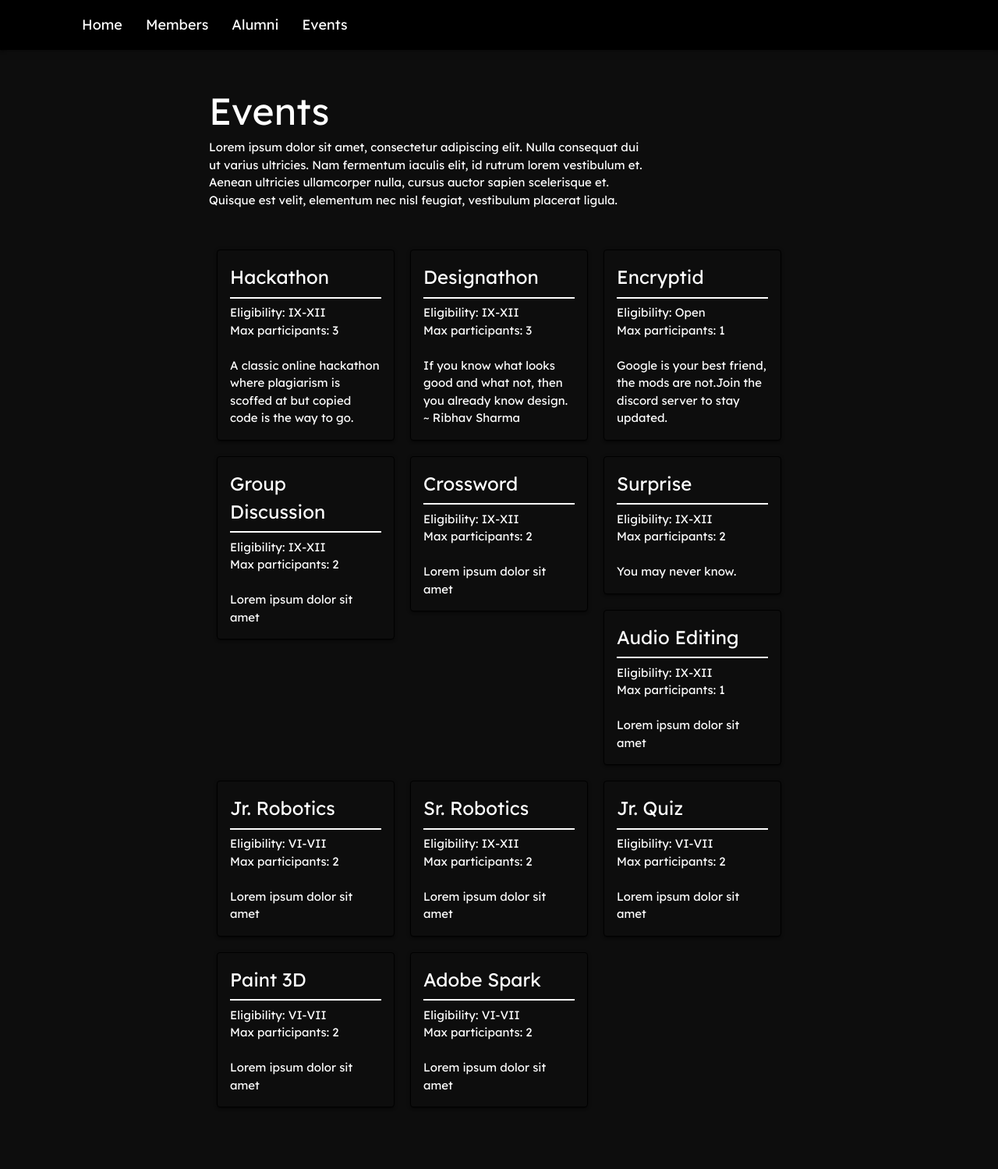
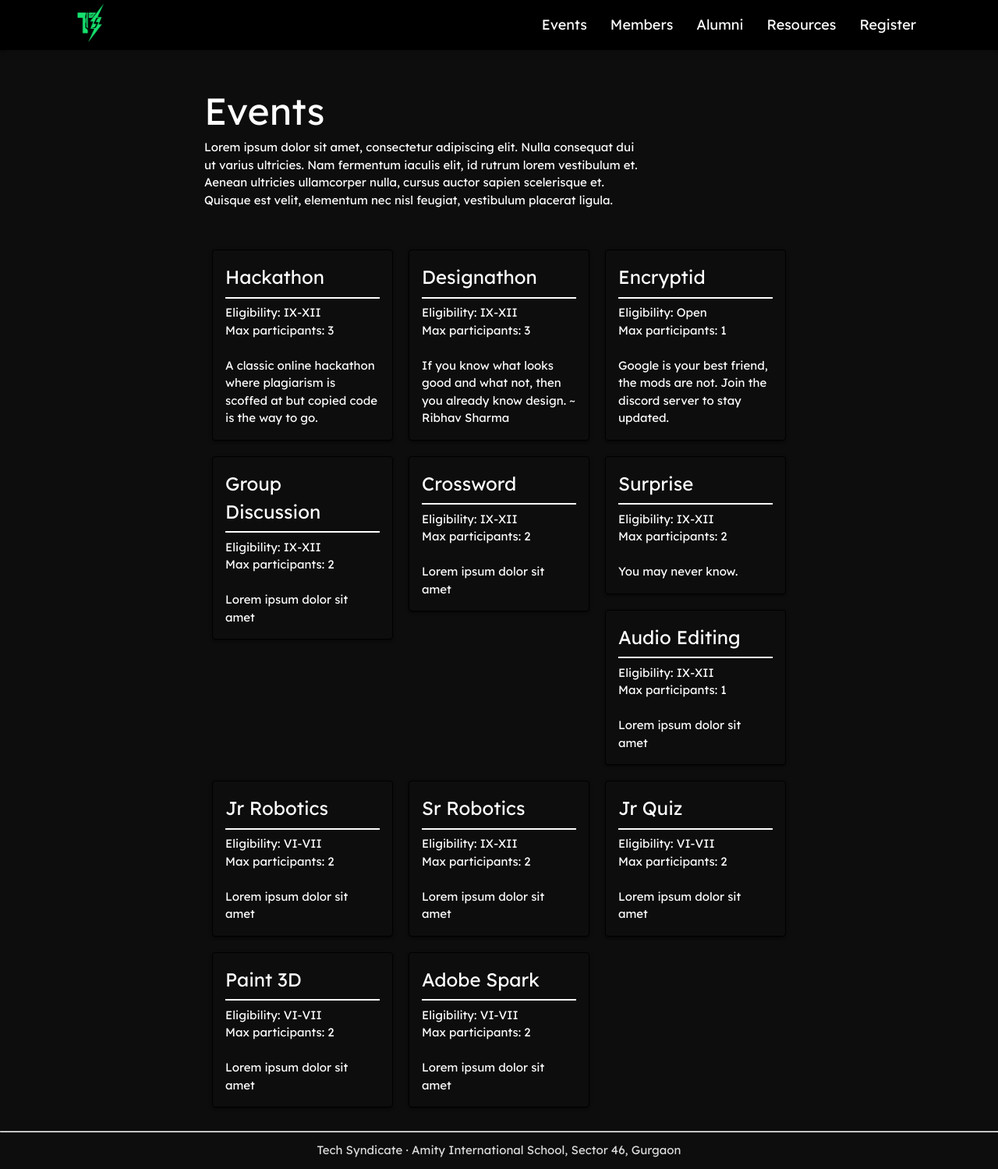
Before and after one commit to techsyndicate/techsyndicate.github.io, a React (Create React App) app: page /events in a window 1280 px wide. Shown: the whole page at 78% size. Before the commit the page ends 1450 px from the top, so only its background shows below. Built offline with nearby package versions, Linux system fonts and the light colour scheme.

Commit message:
Responsiveness fix + navbar/footer

```diff
--- a/public/index.html
+++ b/public/index.html
@@ -2,8 +2,10 @@
 <html lang="en">
   <head>
     <meta charset="utf-8" />
-    <link rel="icon" href="%PUBLIC_URL%/favicon.ico" />
+    <link rel="icon" href="/assets/techsyndicate.png" />
     <link rel="stylesheet" href="https://cdnjs.cloudflare.com/ajax/libs/materialize/1.0.0/css/materialize.min.css">
+    <link href="https://fonts.googleapis.com/icon?family=Material+Icons" rel="stylesheet">
+    <script src="https://cdnjs.cloudflare.com/ajax/libs/jquery/3.3.1/jquery.min.js"></script>
     <meta name="viewport" content="width=device-width, initial-scale=1" />
     <meta name="theme-color" content="#000000" />
     <meta
@@ -41,5 +43,11 @@
       To create a production bundle, use `npm run build` or `yarn build`.
     -->
     <script src="https://cdnjs.cloudflare.com/ajax/libs/materialize/1.0.0/js/materialize.min.js"></script>
+    <script>
+      $(document).ready(function(){
+        $('.sidenav').sidenav();
+        $('.sidenav').slid
+      })
+    </script>
   </body>
 </html>
--- a/src/App.css
+++ b/src/App.css
@@ -10,7 +10,7 @@ nav li a {
 }
 
 nav .brand-logo {
-  margin-top: 2px;
+  padding: 4px 0 3px 0;
 }
 
 body {
@@ -20,7 +20,7 @@ body {
 }
 
 .container {
-  padding: 0 76px;
+  padding: 0 70px;
 }
 
 .col {
@@ -32,13 +32,12 @@ body {
   border-radius: 15px;
   background-color: #000;
   color: #fff;
-  margin: 10px 10px 10px 0;
+  margin: 0 14px 14px 0;
   display: inline-block;
 }
 
 .member-content {
-  padding: 2px 14px 10px 14px;
-
+  padding: 2px 14px 14px 14px;
 }
 
 .member-content h5 {
@@ -48,7 +47,9 @@ body {
 .member-name, .event-name {
   color: #fff;
   font-size: 1.2rem;
+  word-wrap: break-word;
 }
+
 .social {
   margin: 5px 0;
 }
@@ -98,7 +99,18 @@ h4 {
   margin: 10px;
 }
 
-hr {
+.card hr {
   border: 1px solid #fff;
   background-color: #fff;
 }
+
+.footer hr {
+  background-color: #ddd;
+  margin: 0;
+}
+
+.footer-text {
+  color: #ddd;
+  text-align: center;
+  padding: 12px 0;
+}
--- a/src/App.js
+++ b/src/App.js
@@ -3,6 +3,7 @@ import './App.css';
 import MembersPage from './pages/members';
 import { BrowserRouter as Router, Switch, Route } from 'react-router-dom';
 import Navbar from './components/navbar';
+import Footer from './components/footer';
 import AlumniPage from './pages/alumni';
 import EventsPage from './pages/events';
 import IndexPage from './pages/index';
@@ -17,6 +18,7 @@ function App() {
         <Route path="/events"><div className="container"><EventsPage/></div></Route>
         <Route exact path="/"><div className="container"><IndexPage/></div></Route>
       </Switch>
+      <Footer/>
     </Router>
   );
 }
--- /dev/null
+++ b/src/components/footer.js
@@ -0,0 +1,16 @@
+import React, { Component } from "react";
+
+class Footer extends Component {
+    render(){
+        return (
+            <div className="footer">
+                <hr/>
+                <div className="footer-text">
+                    Tech Syndicate · Amity International School, Sector 46, Gurgaon
+                </div>
+            </div>
+        )
+    }
+}
+
+export default Footer;
--- a/src/components/navbar.js
+++ b/src/components/navbar.js
@@ -1,17 +1,32 @@
 import React, { Component } from 'react';
 import { Link } from 'react-router-dom';
+import { Icon } from 'react-materialize';
 
 class Navbar extends Component {
     render(){
         return (
+            <>
             <nav>
-                <ul>
-                    <li><Link to="/">Home</Link></li>
-                    <li><Link to="/members">Members</Link></li>
-                    <li><Link to="/alumni">Alumni</Link></li>
-                    <li><Link to="/events">Events</Link></li>
-                </ul>
+                <div className="nav-wrapper">
+                <Link to="/"><span className="brand-logo"><img src="/assets/techsyndicate.png" alt="TS" height="50px" width="50px"/></span></Link>
+                <span className="sidenav-trigger hide-on-large-only" data-target="slide-out"><Icon>menu</Icon></span>
+                    <ul id="nav-mobile" className="right hide-on-med-and-down">
+                      <li><Link to="/events">Events</Link></li>
+                      <li><Link to="/members">Members</Link></li>
+                      <li><Link to="/alumni">Alumni</Link></li>
+                      <li><Link to="/resources">Resources</Link></li>
+                      <li><Link to="/register">Register</Link></li>
+                    </ul>
+                </div>
           </nav>
+          <ul className="sidenav" id="slide-out">
+            <li><Link className="sidenav-close" to="/events">Events</Link></li>
+            <li><Link className="sidenav-close" to="/members">Members</Link></li>
+            <li><Link className="sidenav-close" to="/alumni">Alumni</Link></li>
+            <li><Link className="sidenav-close" to="/resources">Resources</Link></li>
+            <li><Link className="sidenav-close" to="/register">Register</Link></li>
+          </ul>
+          </>
         )
     }
 }
--- a/src/data/events.json
+++ b/src/data/events.json
@@ -15,7 +15,7 @@
         "title": "Encryptid",
         "eligibility": "Open",
         "participants": "1",
-        "description": "Google is your best friend, the mods are not.Join the discord server to stay updated."
+        "description": "Google is your best friend, the mods are not. Join the discord server to stay updated."
     },
     {
         "title": "Group Discussion",
@@ -42,19 +42,19 @@
         "description": "Lorem ipsum dolor sit amet"
     },
     {
-        "title": "Jr. Robotics",
+        "title": "Jr Robotics",
         "eligibility": "VI-VII",
         "participants": "2",
         "description": "Lorem ipsum dolor sit amet"
     },
     {
-        "title": "Sr. Robotics",
+        "title": "Sr Robotics",
         "eligibility": "IX-XII",
         "participants": "2",
         "description": "Lorem ipsum dolor sit amet"
     },
     {
-        "title": "Jr. Quiz",
+        "title": "Jr Quiz",
         "eligibility": "VI-VII",
         "participants": "2",
         "description": "Lorem ipsum dolor sit amet"
--- a/src/data/members.json
+++ b/src/data/members.json
@@ -81,14 +81,6 @@
     }
   },
   {
-    "name": "Aditya Supare",
-    "role": "Member",
-    "image": "https://github.com/oorjitchowdhary.png",
-    "social": {
-      "instagram": "https://instagram.com/adi._.tya.25"
-    }
-  },
-  {
     "name": "Vaibhav Sharma",
     "role": "Member",
     "image": "https://github.com/gigabite-pro.png",
@@ -99,9 +91,31 @@
     }
   },
   {
-    "name": "Akshat Agarwal",
+    "name": "Anshul Saha",
     "role": "Member",
-    "image": "https://github.com/oorjitchowdhary.png"
+    "image": "https://github.com/sheldor1510.png",
+    "social": {
+      "email": "anshulsaha15@gmail.com",
+      "github": "https://github.com/sheldor1510",
+      "instagram": "https://instagram.com/deadwarrior7"
+    }
+  },
+  {
+    "name": "Pranav Uppal",
+    "role": "Member",
+    "image": "https://github.com/upspal.png",
+    "social": {
+      "github": "https://github.com/upspal",
+      "email": "uppal.pranav@gmail.com",
+      "twitter": "https://twitter.com/upspal",
+      "instagram": "https://instagram.com/pranavuppall"
+    }
+  },
+  {
+    "name": "Tanush Guha",
+    "image": "https://github.com/oorjitchowdhary.png",
+    "role": "Member",
+    "social": {}
   },
   {
     "name": "Ayush Dhiman",
@@ -115,37 +129,23 @@
     }
   },
   {
-    "name": "Anshul Saha",
-    "role": "Member",
-    "image": "https://github.com/sheldor1510.png",
-    "social": {
-      "email": "anshulsaha15@gmail.com",
-      "github": "https://github.com/sheldor1510",
-      "instagram": "https://instagram.com/deadwarrior7"
-    }
-  },
-  {
-    "name": "Tanush Guha",
-    "image": "https://github.com/oorjitchowdhary.png",
-    "role": "Member",
-    "social": {}
-  },
-  {
     "name": "Shashwat Vishal",
     "image": "https://github.com/oorjitchowdhary.png",
     "role": "Member",
     "social": {}
   },
   {
-    "name": "Pranav Uppal",
+    "name": "Aditya Supare",
     "role": "Member",
-    "image": "https://github.com/upspal.png",
+    "image": "https://github.com/oorjitchowdhary.png",
     "social": {
-      "github": "https://github.com/upspal",
-      "email": "uppal.pranav@gmail.com",
-      "twitter": "https://twitter.com/upspal",
-      "instagram": "https://instagram.com/pranavuppall"
+      "instagram": "https://instagram.com/adi._.tya.25"
     }
+  },
+  {
+    "name": "Akshat Agarwal",
+    "role": "Member",
+    "image": "https://github.com/oorjitchowdhary.png"
   },
   {
     "name": "Jai Madhukar",
--- a/src/pages/alumni.js
+++ b/src/pages/alumni.js
@@ -18,7 +18,7 @@ class AlumniPage extends Component {
                     <h4>{batch.batch}</h4>
                     <Row>
                     {batch.alumni.map(alumnus => (
-                        <Col m={3} s={12} key={alumnus.name}>
+                        <Col key={alumnus.name}>
                         <Member
                           name={alumnus.name}
                           role={alumnus.exrole}
--- a/src/pages/members.js
+++ b/src/pages/members.js
@@ -14,7 +14,7 @@ class MembersPage extends Component {
             />
             <Row>
                 {data.map(member => (
-                    <Col l={3} key={member.name}>
+                    <Col key={member.name}>
                         <Member
                           name={member.name}
                           role={member.role}
```
